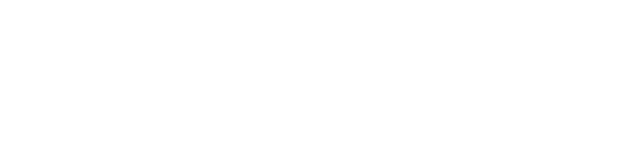
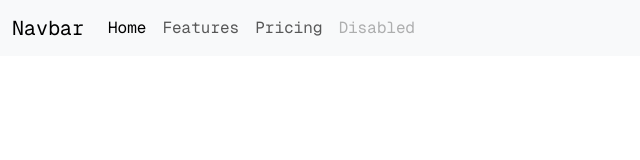
Before and after one commit to Distorver/HabitRack, a website: page index.html in a window 1280 px wide. Shown: the whole page, without its empty margins (0-640 px from the left). Drawn offline with nearby package versions, Linux system fonts and the light colour scheme.

Commit message:
feat: Link bootstrap cdn to the project - npm related files

```diff
--- a/index.html
+++ b/index.html
@@ -18,6 +18,12 @@
       href="https://fonts.googleapis.com/css2?family=Geist+Mono:ital,wght@0,100..900;1,100..900&display=swap"
       rel="stylesheet"
     />
+
+    <!-- Bootstrap Section -->
+    <link href="https://cdn.jsdelivr.net/npm/bootstrap@5.3.8/dist/css/bootstrap.min.css" rel="stylesheet" integrity="sha384-sRIl4kxILFvY47J16cr9ZwB07vP4J8+LH7qKQnuqkuIAvNWLzeN8tE5YBujZqJLB" crossorigin="anonymous">
+    <link rel="stylesheet" href="node_modules/bootstrap/dist/css/bootstrap.min.css">
+    <!-- Bootstrap Section Done -->
+
     <!-- ==========FONTS END========== -->
 
     <!-- ==========LINKS START========== -->
@@ -28,7 +34,22 @@
 
   <body>
     <!-- ========== NAV START ========== -->
-    <nav></nav>
+    <nav class="navbar navbar-expand-lg bg-body-tertiary">
+      <div class="container-fluid">
+        <a class="navbar-brand" href="#">Navbar</a>
+        <button class="navbar-toggler" type="button" data-bs-toggle="collapse" data-bs-target="#navbarNavAltMarkup" aria-controls="navbarNavAltMarkup" aria-expanded="false" aria-label="Toggle navigation">
+          <span class="navbar-toggler-icon"></span>
+        </button>
+        <div class="collapse navbar-collapse" id="navbarNavAltMarkup">
+          <div class="navbar-nav">
+            <a class="nav-link active" aria-current="page" href="#">Home</a>
+            <a class="nav-link" href="#">Features</a>
+            <a class="nav-link" href="#">Pricing</a>
+            <a class="nav-link disabled" aria-disabled="true">Disabled</a>
+          </div>
+        </div>
+      </div>
+    </nav>
     <!-- ========== NAV END ========== -->
 
     <!-- ========== HERO START ========== -->
@@ -52,5 +73,11 @@
     <!-- ========== FOOTER START ========== -->
     <footer></footer>
     <!-- ========== FOOTER END ========== -->
+
+
+    <!-- Bootstrap Section -->
+    <script src="https://cdn.jsdelivr.net/npm/bootstrap@5.3.8/dist/js/bootstrap.bundle.min.js" integrity="sha384-FKyoEForCGlyvwx9Hj09JcYn3nv7wiPVlz7YYwJrWVcXK/BmnVDxM+D2scQbITxI" crossorigin="anonymous"></script>
+    <script src="node_modules/bootstrap/dist/js/bootstrap.bundle.min.js"></script>
+    <!-- Bootstrap Section Done -->
   </body>
 </html>
--- /dev/null
+++ b/package.json
@@ -0,0 +1,5 @@
+{
+  "dependencies": {
+    "bootstrap": "^5.3.8"
+  }
+}
```
Also changed, not shown: 1 other file.
